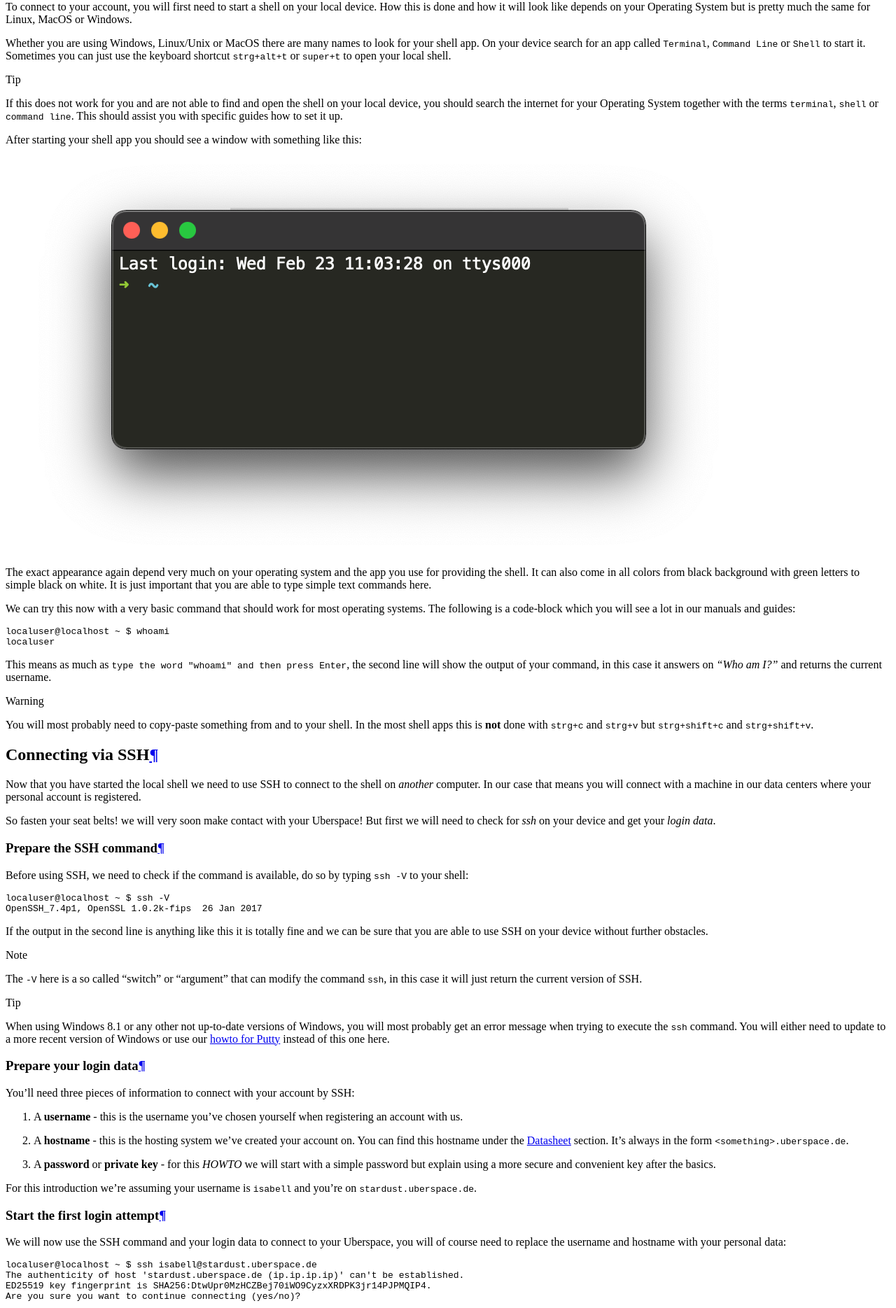
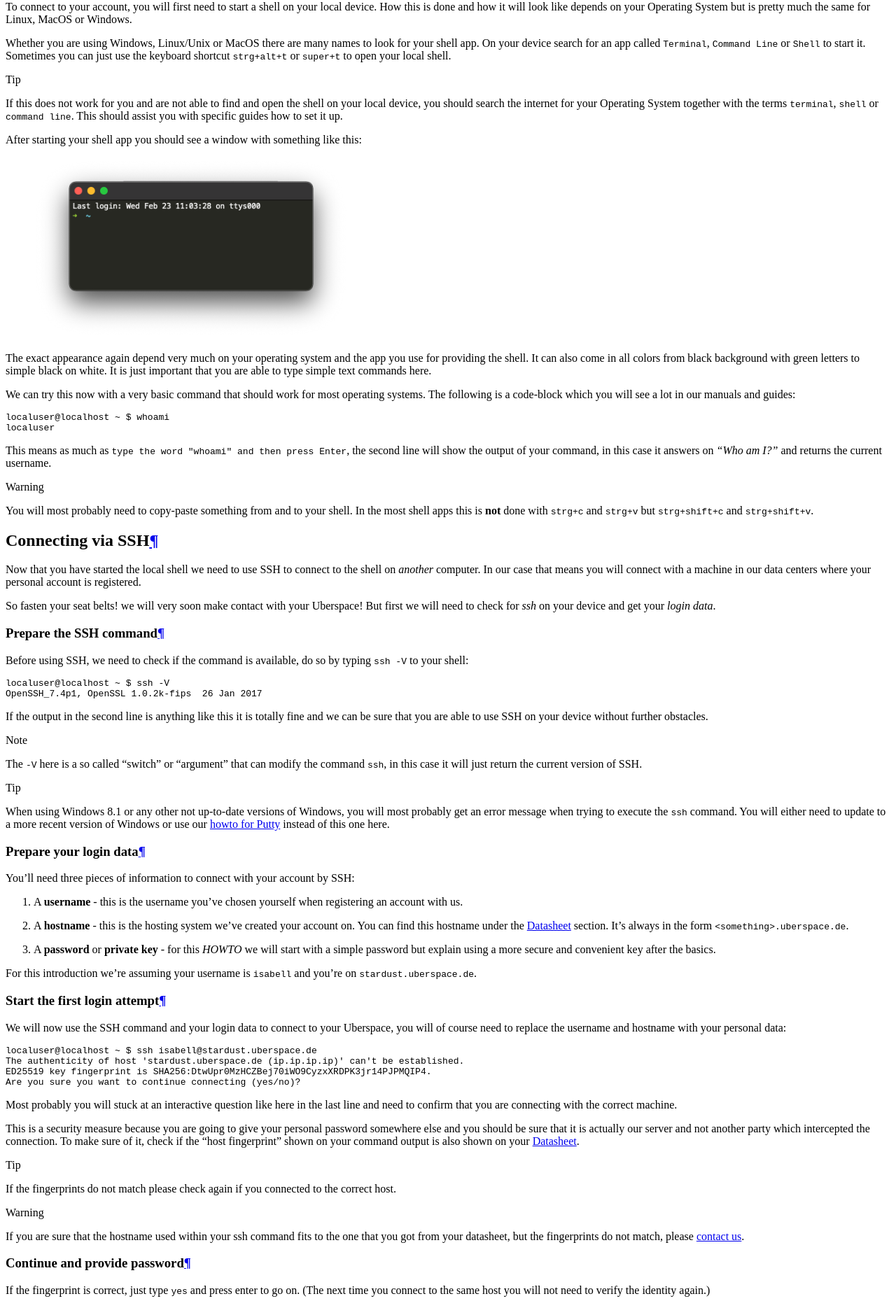
Before and after one commit to Uberspace/lab, a Sphinx documentation site: the page built from source/howto_ssh.rst, in a window 1280 px wide. Shown: the part 4129-5998 px from the top of the page at 70% size. Built offline with Sphinx 7.4.7 and the Read the Docs theme 2.0.0, drawn with Linux system fonts in a browser that asks for light colours.

Commit message:
add width to terminal image in ssh howto

```diff
--- a/source/howto_ssh.rst
+++ b/source/howto_ssh.rst
@@ -35,9 +35,9 @@ to open your local shell.
 After starting your shell app you should see a window with something like this:
 
   .. image:: _static/images/howto-ssh-terminal.png
-      :width: 986
-      :align: center
-      :alt: terminal window
+     :width: 450
+     :align: center
+     :alt: terminal window
 
 The exact appearance again depend very much on your operating system and the app you use for providing the shell. It can also come in all colors from black background
 with green letters to simple black on white. It is just important that you are able to type simple text commands here.
```
